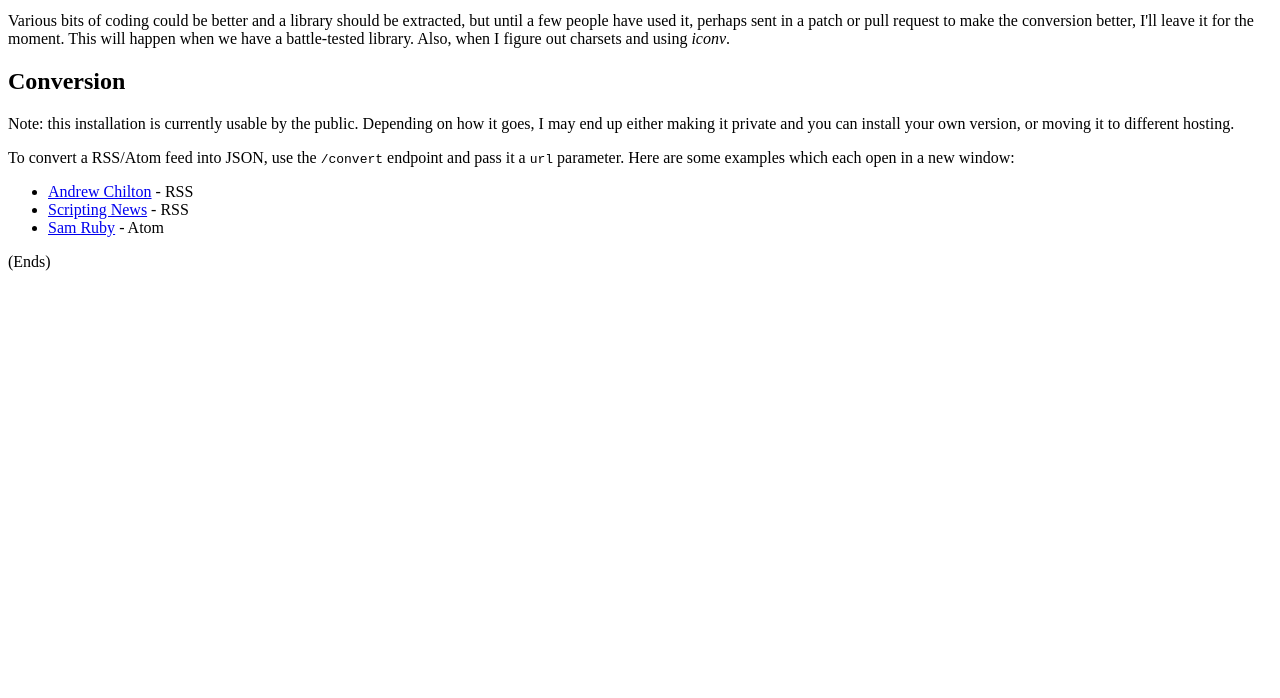
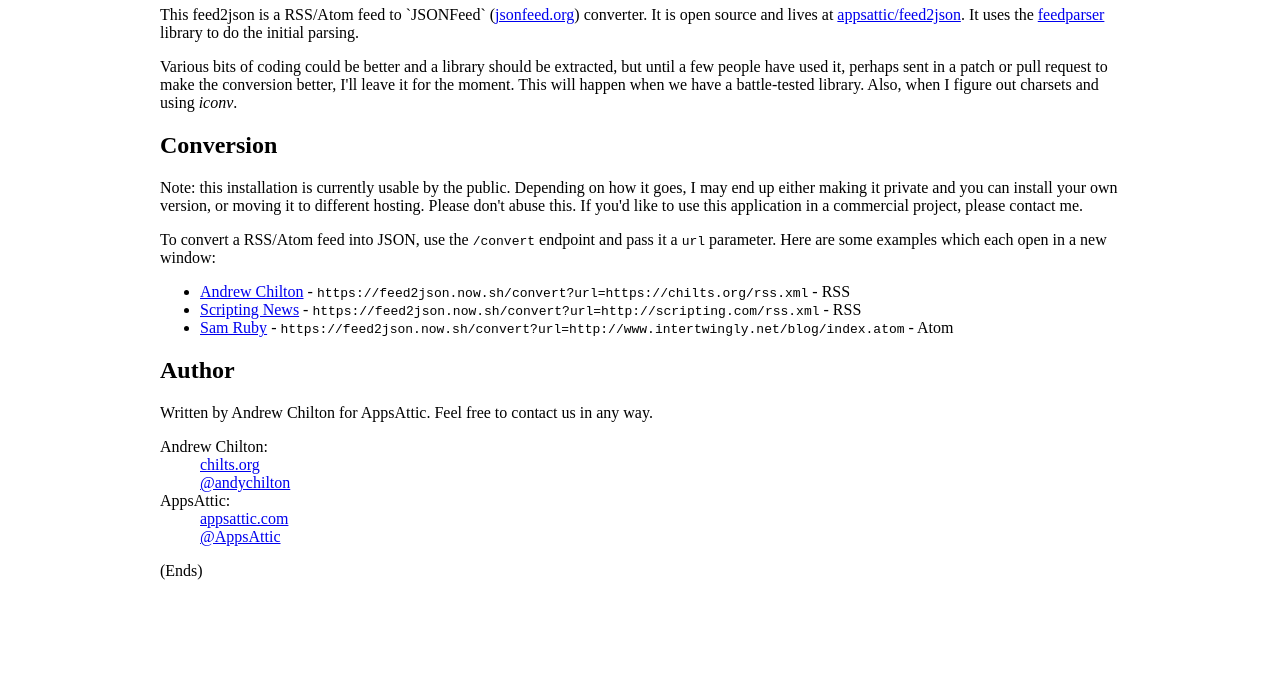
Before and after one commit to dgmjr/feed2json, a website: page index.html in a window 1280 px wide. Shown: the part 102-800 px from the top of the page. Drawn offline with Linux system fonts and the light colour scheme.

Commit message:
More info on the front page

```diff
--- a/index.html
+++ b/index.html
@@ -8,6 +8,8 @@
   </head>
 
   <body>
+
+    <div style="width: 960px; margin: 50px auto;">
 
     <h1>feed2json</h1>
 
@@ -27,7 +29,8 @@
 
     <p>
       Note: this installation is currently usable by the public. Depending on how it goes, I may end up either making
-      it private and you can install your own version, or moving it to different hosting.
+      it private and you can install your own version, or moving it to different hosting. Please don't abuse this. If
+      you'd like to use this application in a commercial project, please contact me.
     </p>
 
     <p>
@@ -36,12 +39,45 @@
     </p>
 
     <ul>
-      <li><a href="/convert?url=https://chilts.org/rss.xml" target="_blank">Andrew Chilton</a> - RSS</li>
-      <li><a href="/convert?url=http://scripting.com/rss.xml" target="_blank">Scripting News</a> - RSS</li>
-      <li><a href="/convert?url=http://www.intertwingly.net/blog/index.atom" target="_blank">Sam Ruby</a> - Atom</li>
+      <li>
+        <a href="/convert?url=https://chilts.org/rss.xml" target="_blank">Andrew Chilton</a>
+        -
+        <code>https://feed2json.now.sh/convert?url=https://chilts.org/rss.xml</code>
+        -
+        RSS
+      </li>
+      <li>
+        <a href="/convert?url=http://scripting.com/rss.xml" target="_blank">Scripting News</a>
+        -
+        <code>https://feed2json.now.sh/convert?url=http://scripting.com/rss.xml</code>
+        -
+        RSS
+      </li>
+      <li>
+        <a href="/convert?url=http://www.intertwingly.net/blog/index.atom" target="_blank">Sam Ruby</a>
+        -
+        <code>https://feed2json.now.sh/convert?url=http://www.intertwingly.net/blog/index.atom</code>
+        -
+        Atom
+      </li>
     </ul>
+
+    <h2>Author</h2>
+
+    <p>Written by Andrew Chilton for AppsAttic. Feel free to contact us in any way.</p>
+
+    <dl>
+      <dt>Andrew Chilton:</dt>
+      <dd><a href="https://chilts.org/">chilts.org</a></dd>
+      <dd><a href="https://twitter.com/andychilton">@andychilton</a></dd>
+      <dt>AppsAttic:</dt>
+      <dd><a href="https://appsattic.com/">appsattic.com</a></dd>
+      <dd><a href="https://twitter.com/AppsAttic">@AppsAttic</a></dd>
+    </dl>
 
     <p>(Ends)</p>
 
+    </div>
+
   </body>
 </html>
```
